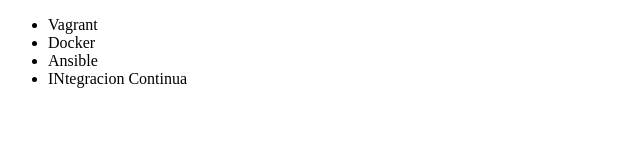
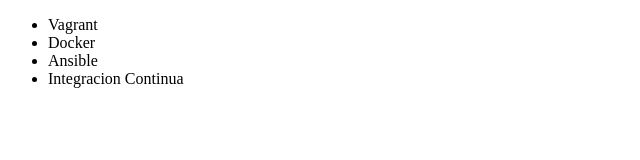
Before and after one commit to G4M4L01D/repo-gama-git, a plain HTML site: page index.html in a window 1280 px wide. Shown: the full height of the page, 0-640 px from the left. Drawn offline with Linux system fonts and the light colour scheme.

Commit message:
arreglado mayuscula en Integracion Continua

```diff
--- a/index.html
+++ b/index.html
@@ -9,7 +9,7 @@
       <li>Vagrant</li>
       <li>Docker</li>
       <li>Ansible</li>
-      <li>INtegracion Continua</li>
+      <li>Integracion Continua</li>
     </ul>
   </body>
 </html>
```
